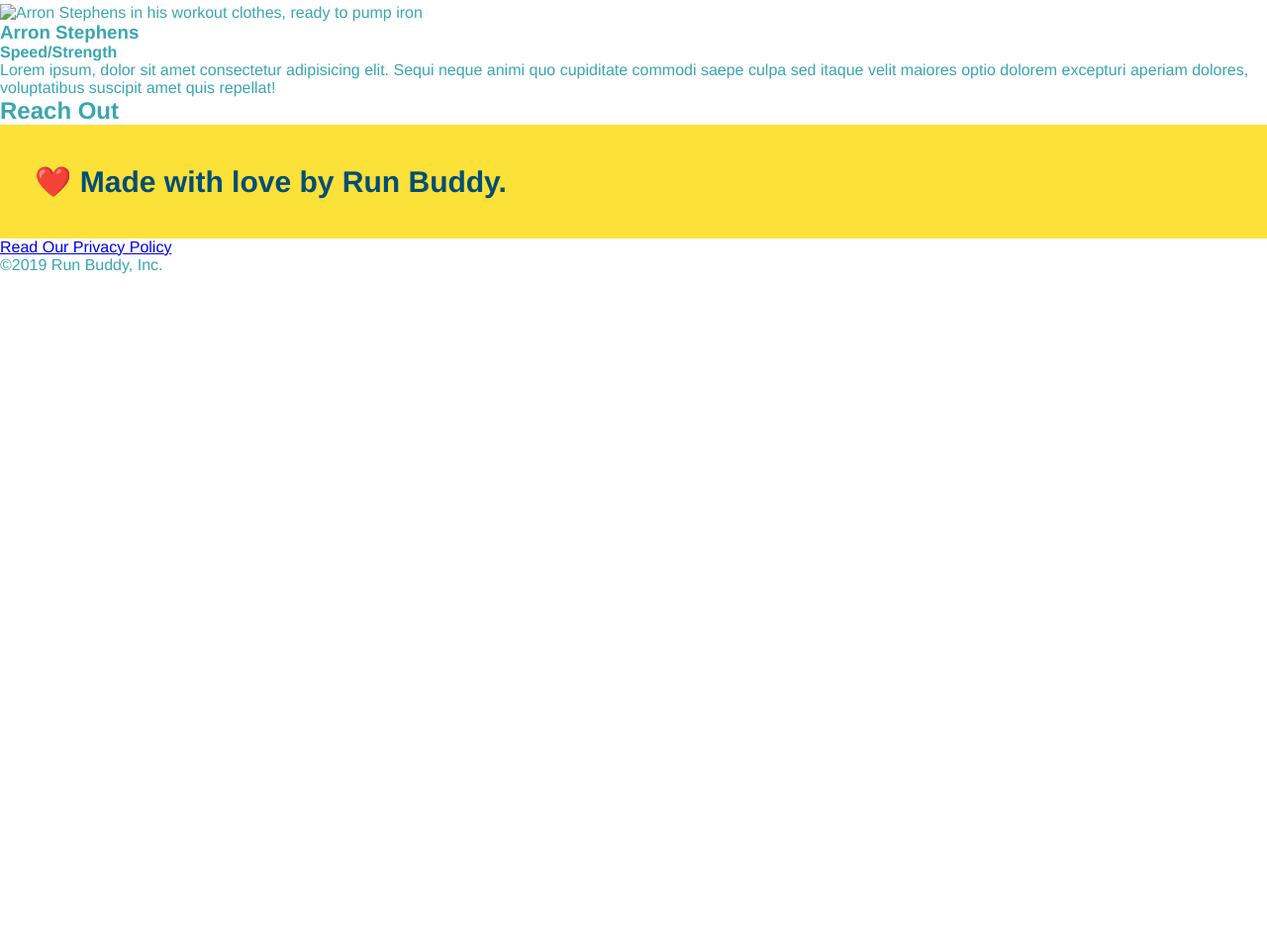
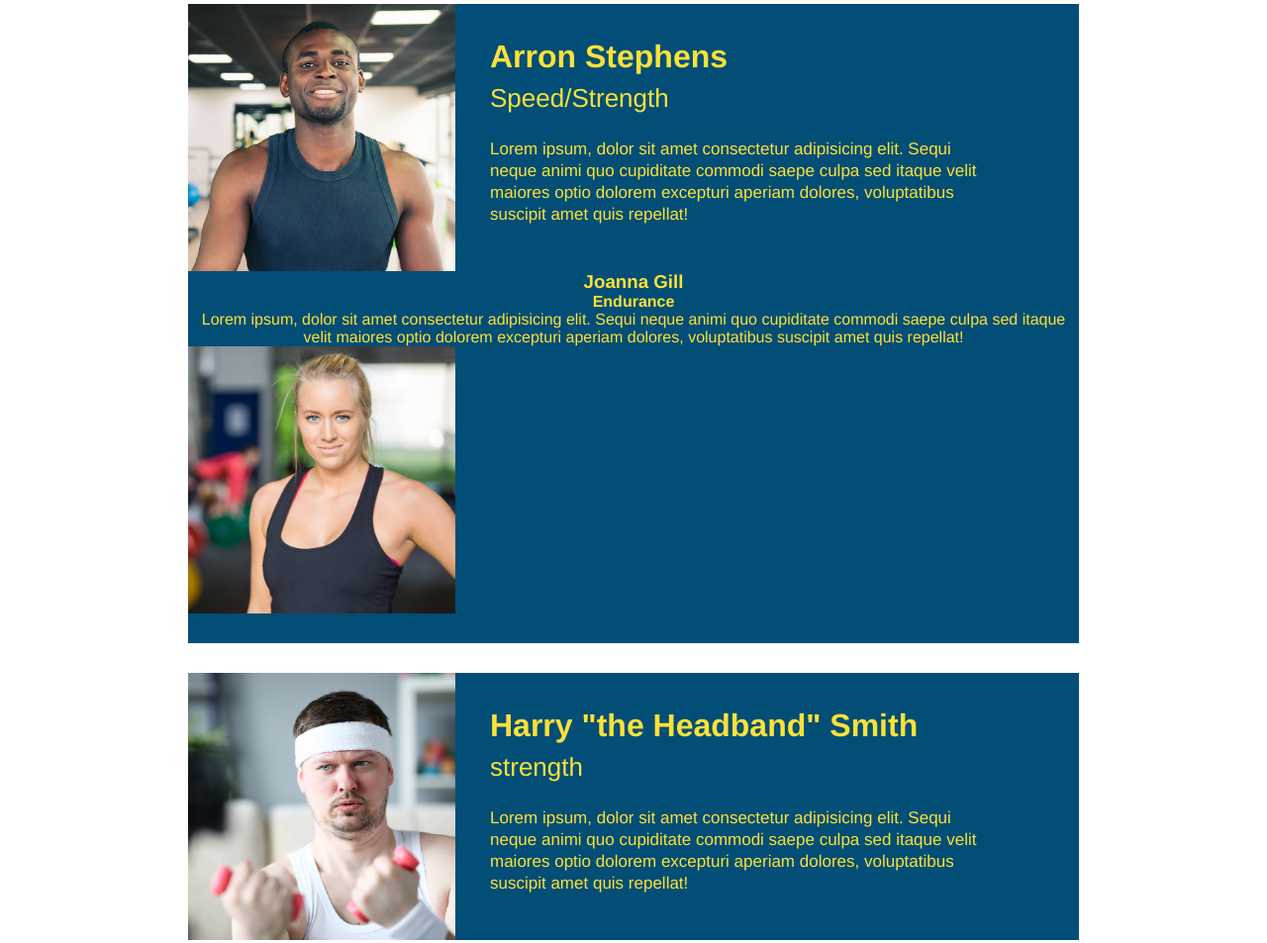
Before and after one commit to dgraham742/test-repo, a plain HTML site: page run-buddy.html in a window 1280 px wide. Shown: the part 2675-3628 px from the top of the page at 99% size. Before the commit the page ends 2952 px from the top, so only its background shows below. Drawn offline with Linux system fonts and the light colour scheme.

Commit message:
meet the trainers section

```diff
--- a/run-buddy.html
+++ b/run-buddy.html
@@ -37,13 +37,13 @@
     <p>Fill out this form and one of our trainers will schedule a consult</p>
     <form>
       <label for="name">Enter full name:</label>
-      <input type="text"placeholder="your Name" name="name" id="name" class="form-input">
+      <input type="text" placeholder="your Name" name="name" id="name" class="form-input">
 
       <label for="email">Enter email address:</label>
       <input type="text" placeholder="Email Adress" name="email" id="email" class="form-input">
 
       <label for="phone">Enter a telephone number:</label>
-      <input type="tel" placeholder="Phone Number" name="phone" id="phone"class="form-input">
+      <input type="tel" placeholder="Phone Number" name="phone" id="phone" class="form-input">
       <p>
         Have you worked out with a trainer before?
         <input type="radio" name="trainer-confirm" id="trainer-yes" />
@@ -65,15 +65,18 @@
 </section>
 
 <!-- "what we do" section -->
-<section id="what-we do"class="intro">
+<section id="what-we do" class="intro">
   <h2 class="section-title primary-border">What We Do</h2>
   <p>
-    butcher selfies chambray shabby chic gentrify readymade yr Echo Park XOXO Tumblr normcore Banksy direct trade Blue Bottle chillwave you probably haven't heard of them single-origin coffee Vice fanny pack fixie Odd Future Austin fingerstache pickled twee synth Wes Anderson Thundercats viral bitters flannel meggings narwhal Marfa Schlitz sustainable Intelligentsia umami deep v craft
+    butcher selfies chambray shabby chic gentrify readymade yr Echo Park XOXO Tumblr normcore Banksy direct trade Blue
+    Bottle chillwave you probably haven't heard of them single-origin coffee Vice fanny pack fixie Odd Future Austin
+    fingerstache pickled twee synth Wes Anderson Thundercats viral bitters flannel meggings narwhal Marfa Schlitz
+    sustainable Intelligentsia umami deep v craft
   </p>
 </section>
 
 <!-- "what you do" section -->
-<section id="what-you-do" class="steps" >
+<section id="what-you-do" class="steps">
   <h2 class="section-title secondary-border">What You Do</h2>
 
   <div>
@@ -103,20 +106,44 @@
 <!-- "meet the trainers" section -->
 <section id="your-trainers" class="trainers">
   <h2 class="section-title primary-border">Meet The Trainers</h2>
+  <!--First Trainer-->
   <article class="trainer">
-    <img src="./assets/images/trainer-1.jpg" alt="Arron Stephens in his workout clothes, ready to pump iron"/>
-    <div class="trainer-bio">
+    <img src="./assets/images/trainer-1.jpg" alt="Arron Stephens in his workout clothes, ready to pump iron" />
+    <div class="trainer-bio text-left">
       <h3>Arron Stephens</h3>
       <h4>Speed/Strength</h4>
       <p>
-        Lorem ipsum, dolor sit amet consectetur adipisicing elit. Sequi neque animi quo cupiditate commodi saepe culpa sed
+        Lorem ipsum, dolor sit amet consectetur adipisicing elit. Sequi neque animi quo cupiditate commodi saepe culpa
+        sed
+        itaque velit maiores optio dolorem excepturi aperiam dolores, voluptatibus suscipit amet quis repellat!
+      </p>
+    </div>
+
+    <!---Second Trainer-->
+    <article class="trainer" <div class="trainer-bio text-right">
+      <h3>Joanna Gill</h3>
+      <h4>Endurance</h4>
+      <p>
+        Lorem ipsum, dolor sit amet consectetur adipisicing elit. Sequi neque animi quo cupiditate commodi saepe culpa
+        sed
+        itaque velit maiores optio dolorem excepturi aperiam dolores, voluptatibus suscipit amet quis repellat!
+      </p>
+      </div>
+      <img src="./assets/images/trainer-2.jpg" alt="Joanna Gill cooling off after a workout" />
+    </article>
+</section>
+<!--Third Trainer-->
+<article class="trainer">
+<img src="./assets/images/trainer-3.jpg" alt="Harry Smith wearing a headband and lifting comically small pink weights" />
+<div class="trainer-bio text-left">
+  <h3>Harry "the Headband" Smith</h3>
+  <h4>strength</h4>
+  <p>Lorem ipsum, dolor sit amet consectetur adipisicing elit. Sequi neque animi quo cupiditate commodi saepe culpa sed
     itaque velit maiores optio dolorem excepturi aperiam dolores, voluptatibus suscipit amet quis repellat!
   </p>
 </div>
 </article>
-</section>
-
-<!-- "reach out" section -->
+<!-- reach out section -->
 <section id="reach-out">
   <h2>Reach Out</h2>
 </section>
@@ -126,7 +153,7 @@
   <h2>❤️ Made with love by Run Buddy.</h2>
 </footer>
 <div>
-  <a href= "#">Read Our Privacy Policy</a><br />
+  <a href="#">Read Our Privacy Policy</a><br />
   &copy;2019 Run Buddy, Inc.
 </div>
 
--- a/style.css
+++ b/style.css
@@ -152,3 +152,42 @@ background-color: #39a6b2;
 .steps span {
     font-size: 38px;
 }
+.trainers {
+    text-align: center;
+}
+.trainer{
+    width: 900px;
+    margin: 0 auto 30px auto;
+    background: #024e76;
+    color: #fce138;
+    overflow: auto;
+
+}
+.trainer img {
+    width: 30%;
+    float: left;
+}
+.trainer-bio{
+    padding: 35px;
+    float: left;
+    width: 65%;
+}
+.text-left {
+    text-align: left;
+}
+.text-right {
+    text-align: right;
+}
+.trainer-bio h3 {
+    font-size: 32px;
+    margin-bottom: 8px;
+}
+.trainer-bio h4 {
+    font-weight: lighter;
+    font-size: 26px;
+    margin-bottom: 25px;
+}
+.trainer-bio p {
+    font-size: 17px;
+    line-height: 1.3;
+}
```
Also changed, not shown: crafty_devil_woman.html (added, +37 -0 lines), assets/images/trainer-1.jpg (added), assets/images/trainer-2.jpg (added), assets/images/trainer-3.jpg (added), 1 other file. Lines whose indentation alone changed are shown as unchanged.
